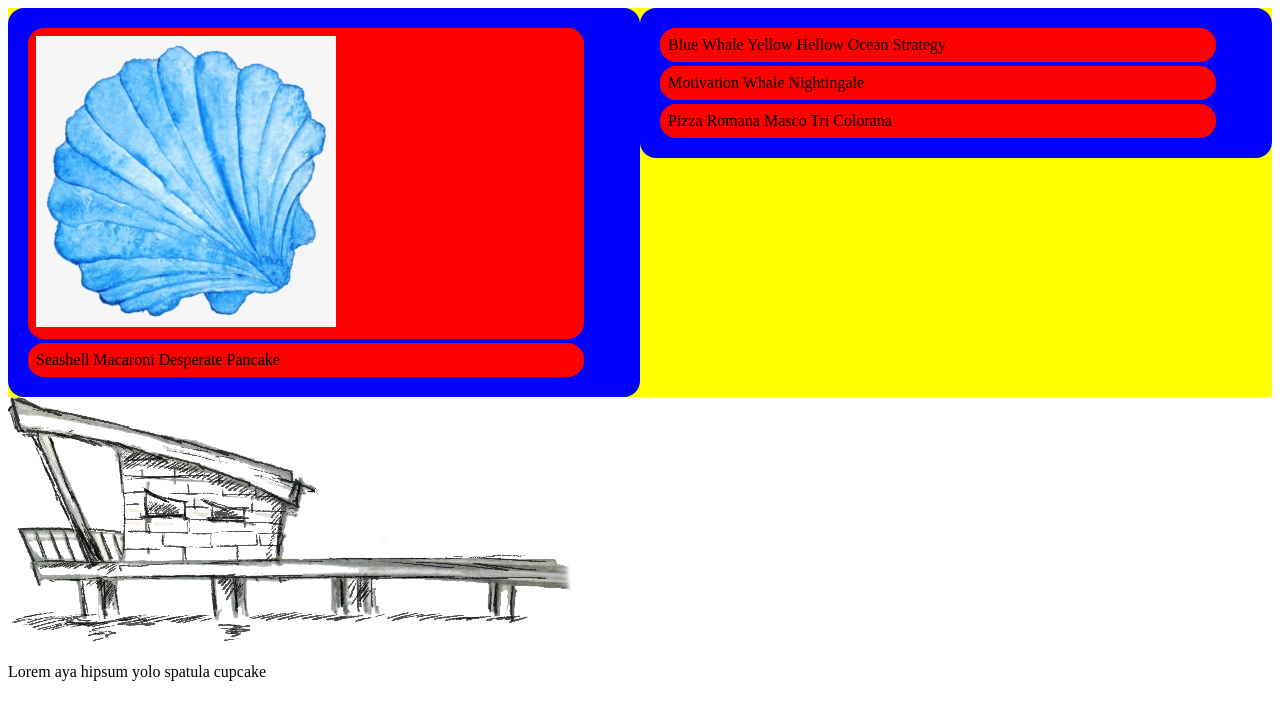
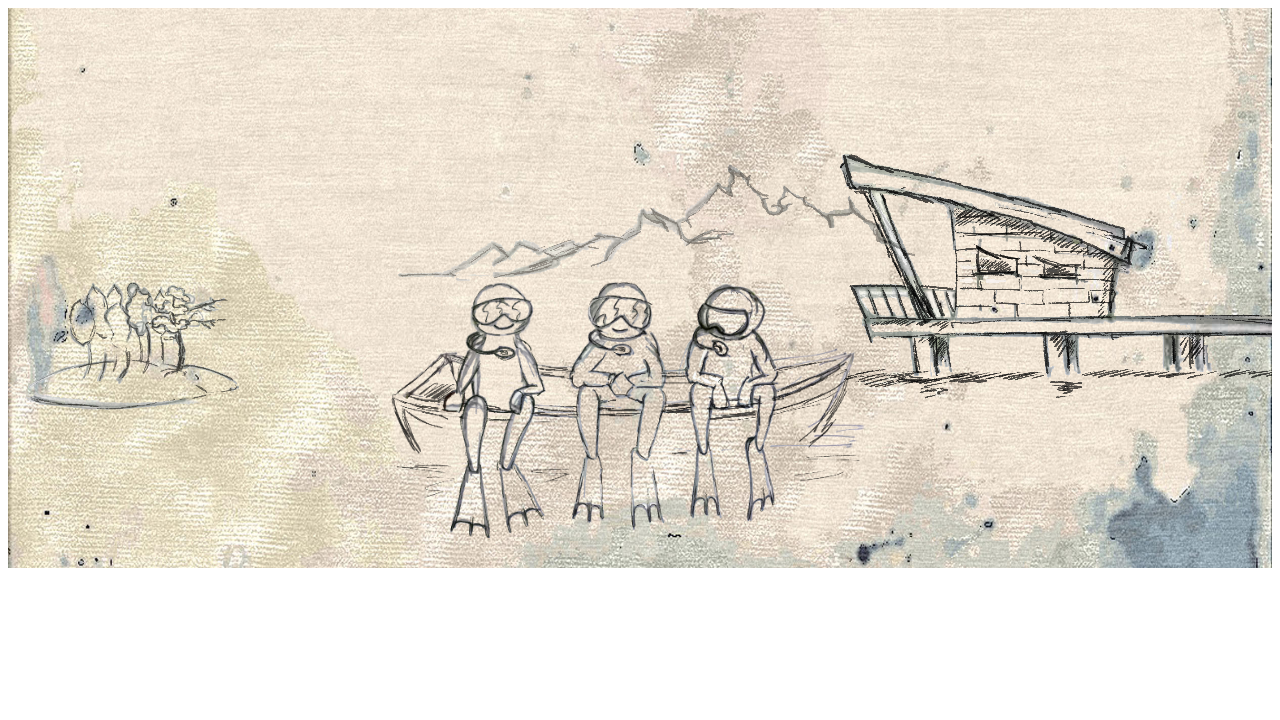
Before and after one commit to maikkinen/divers, a React (Create React App) app: page / in a window 1280 px wide. Shown: the top 720 px of the page. Built offline with nearby package versions, Linux system fonts and the light colour scheme.

Commit message:
Website layout Grid MVP

```diff
--- a/src/App.js
+++ b/src/App.js
@@ -10,72 +10,112 @@ import blue_shell from './pics/seashell_blue.jpg'
 import seashells from './pics/seashells_cabarete.jpg'
 
 const bgStyle = {
-  //backgroundImage: `url(${watercolor})`,
+  margin: '0',
   width: '100%',
-  height: '100%',
+  height: '35em',
+  backgroundImage: `url(${watercolor})`,
+  //display: 'flex',
+  //alignItems: 'center',
+  justifyContent: 'center',
   backgroundPosition: 'center',
   backgroundSize: 'cover',
-  backgroundRepeat: 'no-repeat'
+  backgroundRepeat: 'no-repeat',
+  //overflow: 'hidden',
+  //opacity: '0.8',
 }
 
 const containerStyle = {
+  margin: '0',
+  padding: '0',
   width: '100%',
-  height: '100%',
-  backgroundColor: 'yellow',
+  minHeight: '100%',
+  //backgroundImage: `url(${watercolor})`,
   display: 'flex',
   //alignItems: 'center',
-  justifyContent: 'center'
+  justifyContent: 'center',
+  backgroundPosition: 'center',
+  backgroundSize: 'cover',
+  backgroundRepeat: 'no-repeat',
+  overflow: 'hidden' //change this to get scrollable
 }
 
 const rowStyle = {
-  width: '50%',
+  width: '33%',
   height: '100%',
   borderRadius: '1em',
+  //backgroundColor: 'blue',
+  margin: '0em',
+  padding: '1em'
+}
+
+const fullWidthRow = {
+  width: '95%',
+  height: '1em',
+  borderRadius: '0em',
   backgroundColor: 'blue',
   margin: '0em',
   padding: '1em'
 }
 
+const imgStyle = {
+  width: '120%',
+  height: '200%',
+  padding: '0',
+  margin: '0'
+}
+
 const gridElemStyle = {
-  width: '90%',
-  height: '100%',
-  borderRadius: '1em',
-  backgroundColor: 'red',
-  padding: '0.5em',
-  margin: '0.25em'
+  width: '95%',
+  height: '8em',
+  //borderRadius: '1em',
+  //backgroundColor: 'red',
+  //padding: '0.5em',
+  margin: '0.05em'
 }
 
 
 const App = () => {
   return (
-    <Container>
-      <Grid/>
-      <ImageBox img={dock}/>
-
-      <p>Lorem aya hipsum yolo spatula cupcake</p>
+    <Container style={bgStyle}>
+      <Grid />
     </Container>
   )
 }
 
-
 // eslint-disable-next-line react/prop-types
-const ImageBox = ({img}) => {
+const ImageBox = ({ image, style }) => {
   return (
-    <Image src={img}/>
+    <Image src={image} style={style} />
   )
 }
 
 const Grid = () => {
-  return(
+  return (
     <Container style={containerStyle}>
       <Row style={rowStyle} >
-        <Col sm style={gridElemStyle}><ImageBox img={blue_shell}/></Col>
-        <Col sm style={gridElemStyle}>Seashell Macaroni Desperate Pancake</Col>
+        <Col style={gridElemStyle}></Col>
+        <Col style={gridElemStyle}></Col>
+        <Col style={gridElemStyle}>
+          <ImageBox image={iland} style={{opacity: '0.8', height: '100%'}}/>
+        </Col>
+
+
+      </Row>
+      <Row style={rowStyle}>
+        <Col style={gridElemStyle}>
+        </Col>
+        <Col style={gridElemStyle}>
+          <ImageBox image={mountains} style={{opacity: '0.5'}}/>
+        </Col>
+        <Col style={gridElemStyle}>
+          <ImageBox image={divers} style={imgStyle}/>
+        </Col>
       </Row>
       <Row style={rowStyle} >
-        <Col style={gridElemStyle}>Blue Whale Yellow Hellow Ocean Strategy</Col>
-        <Col style={gridElemStyle}>Motivation Whale Nightingale</Col>
-        <Col style={gridElemStyle}>Pizza Romana Masco Tri Colorana</Col>
+        <Col style={gridElemStyle}></Col>
+        <Col style={gridElemStyle}>
+          <ImageBox image={dock} />
+        </Col>
       </Row>
     </Container>
   )
```
